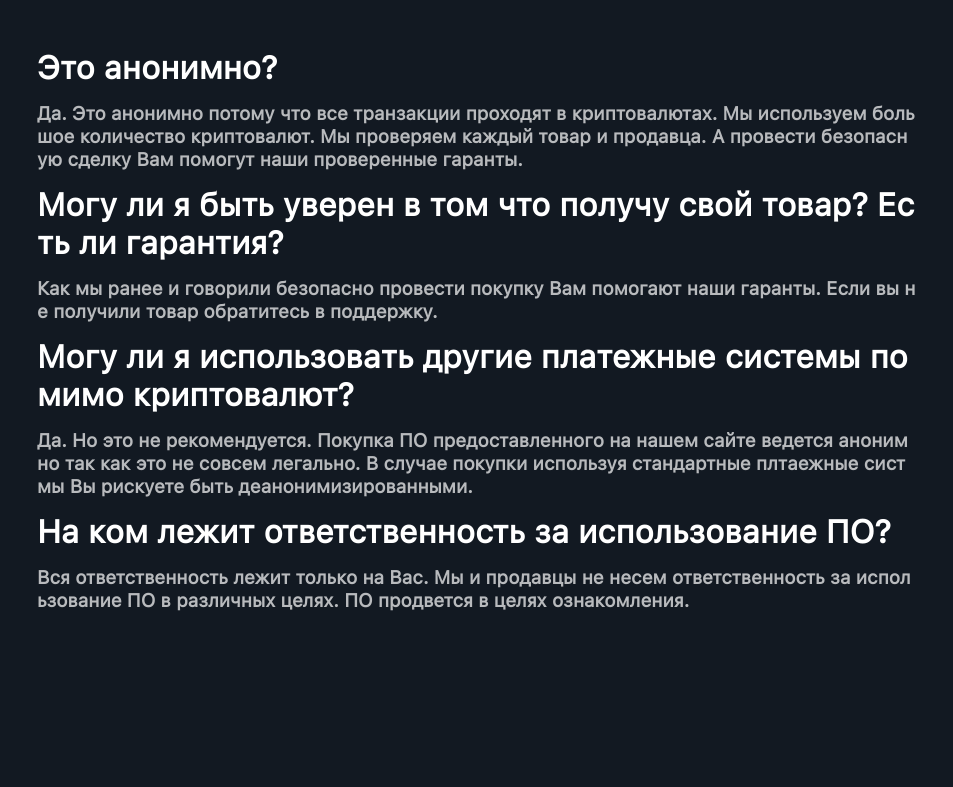
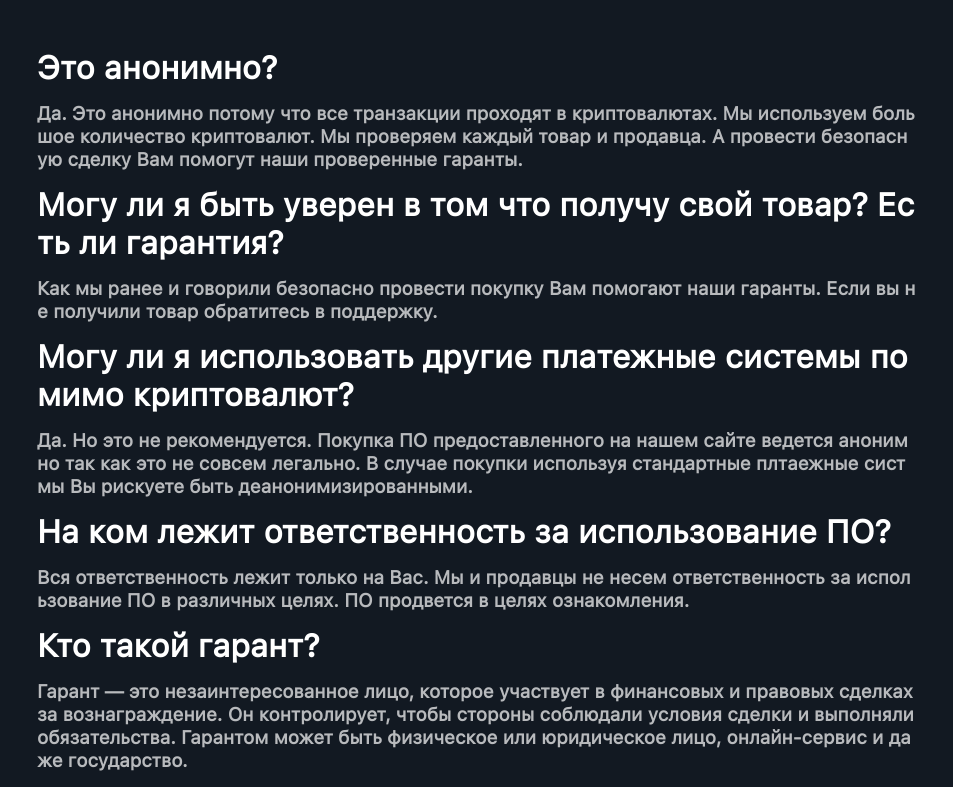
Before and after one commit to nordbearbotdev/AuroraWay, a plain HTML site: page faq.html in a window 1280 px wide. Shown: the part 61-848 px from the top of the page, without its empty margins (163-1116 px from the left). Before the commit the page ends 800 px from the top, so only its background shows below. Drawn offline with nearby package versions, Linux system fonts and the light colour scheme.

Commit message:
Update faq.html

```diff
--- a/faq.html
+++ b/faq.html
@@ -55,6 +55,8 @@
         <h3 class="AuroraWayFaqResponse">
             Вся ответственность лежит только на Вас. Мы и продавцы не несем ответственность за использование ПО в различных целях. ПО продвется в целях ознакомления.
         </h3>
+        <h1 class="AuroraWayFaqQuestion">Кто такой гарант?</h1>
+        <h3 class="AuroraWayFaqResponse">Гарант — это незаинтересованное лицо, которое участвует в финансовых и правовых сделках за вознаграждение. Он контролирует, чтобы стороны соблюдали условия сделки и выполняли обязательства. Гарантом может быть физическое или юридическое лицо, онлайн-сервис и даже государство.</h3>
     </div>
     <script>
         const hamburger = document.querySelector(".hambIcon");
```
